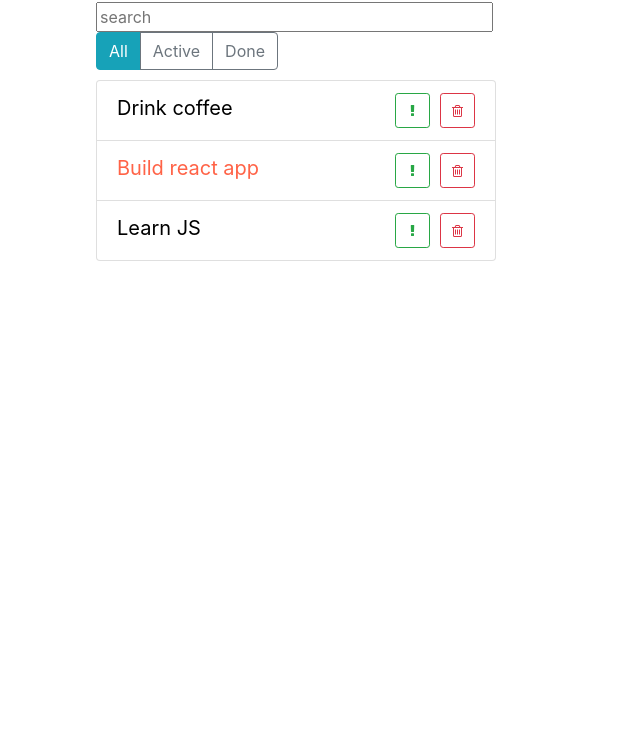
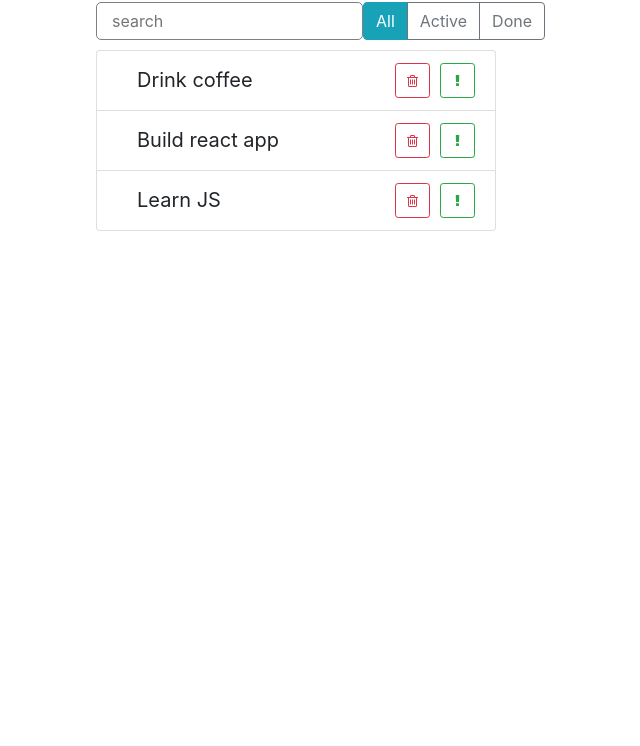
Before and after one commit to andreyhantya/reactTodo, a React app: page / in a window 1280 px wide. Shown: the part 54-800 px from the top of the page, without its empty margins (344-984 px from the left). Built offline with nearby package versions, Linux system fonts and the light colour scheme.

Commit message:
Added logic on click and changed layout

```diff
--- a/src/components/item-status-filter/item-status-filter.js
+++ b/src/components/item-status-filter/item-status-filter.js
@@ -2,7 +2,7 @@ import React from 'react';
 
 const ItemStatusFilter = () => {
     return (
-        <div className='btn-group'>
+        <div className='item-status-filter btn-group'>
             <button type='button' className='btn btn-info'>All</button>
             <button type='button' className='btn btn-outline-secondary'>Active</button>
             <button type='button' className='btn btn-outline-secondary'>Done</button>
--- a/src/components/search-pannel/search-pannel.css
+++ b/src/components/search-pannel/search-pannel.css
@@ -1,11 +1,16 @@
 .search-input {
     width: auto;
+    display: flex;
     justify-content: space-between;
     flex-grow: 1;
     margin-right: 3px;
     margin-bottom: 10px;
+    height: 100%;
 }
 
-.search-input input {
-    width: 100%;
+.search-input input{
+    padding-left: 15px;
+    border-radius: 5px;
+    outline: none;
+    border: 1px solid gray;
 }
--- a/src/components/search-pannel/search-pannel.js
+++ b/src/components/search-pannel/search-pannel.js
@@ -1,15 +1,15 @@
-import React from 'react';
+import React, { Component } from 'react';
 import './search-pannel.css'
 import ItemStatusFilter from "../item-status-filter";
 
-const SearchPanel = () => {
-    return (
-    <div className='search-input'>
-        <input  placeholder='search'/>
-        <ItemStatusFilter />
-    </div>
-    );
 
-};
-
-export default SearchPanel;
+export default class SearchPanel extends Component {
+    render() {
+        return (
+            <div className='search-input'>
+                <input  placeholder='search'/>
+                <ItemStatusFilter />
+            </div>
+        );
+    }
+}
--- a/src/components/todo-list-item/todo-list-item.js
+++ b/src/components/todo-list-item/todo-list-item.js
@@ -1,27 +1,57 @@
-import React from 'react';
+import React, {Component} from 'react';
 import './todo-list-item.css';
 
-const TodoListItem = ({ label, important }) => {
-    const style = {
-        color : important ? 'tomato' : 'black'
+
+export default class TodoListItem extends Component {
+
+    state = {
+        done: false,
+        important: false
     }
+
+    onLabelChange = () => {
+        this.setState(({done}) => {
+            return {
+                done: !done
+            }
+        })
+    }
+
+    onMarkImportant = () => {
+        this.setState(({ important }) =>{
+            return {
+                important: !important
+            }
+        })
+    }
+
+    render() {
+        const {label} = this.props;
+        const {done, important} = this.state;
+
+        let classNames = 'todo-list-item'
+
+        done ? classNames += 'done' : null;
+        important ?  classNames += ' important' : null;
+
         return (
-        <span className='todo-list-item'>
-            <span className='todo-list-item'
-                  style={style}>
-                { label }
+            <span className={classNames}>
+                <span className='todo-list-item-label'
+                      onClick={this.onLabelChange}
+                >
+                      {label}
                 </span>
               <div className='button-wrap'>
-                <button type='button' className='btn btn-outline-success btn-sm'>
-                    <i className='fa fa-exclamation' />
+                    <button type='button' className='btn btn-outline-danger btn-sm'>
+                        <i className='fa fa-trash-o'/>
                     </button>
-                <button type='button' className='btn btn-outline-danger btn-sm'>
-                    <i className='fa fa-trash-o' />
+                    <button type='button'
+                            className='btn btn-outline-success btn-sm'
+                            onClick={this.onMarkImportant}>
+                        <i className='fa fa-exclamation'/>
                     </button>
                 </div>
-
             </span>
         );
     }
-
-export default TodoListItem;
+}
```
Also changed, not shown: src/components/item-status-filter/item-status-filter.css (added), 1 other file. Lines whose indentation alone changed are shown as unchanged.
